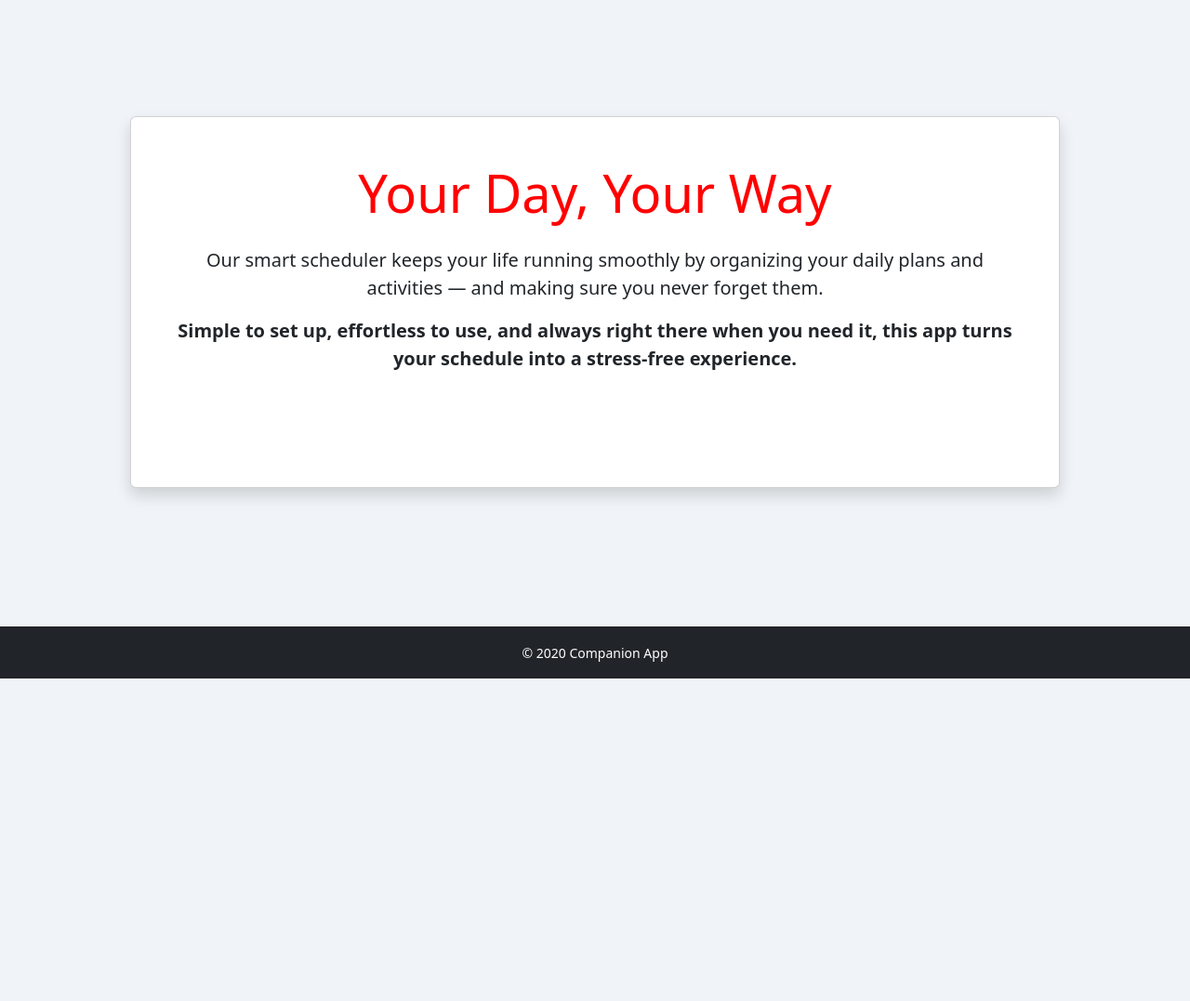
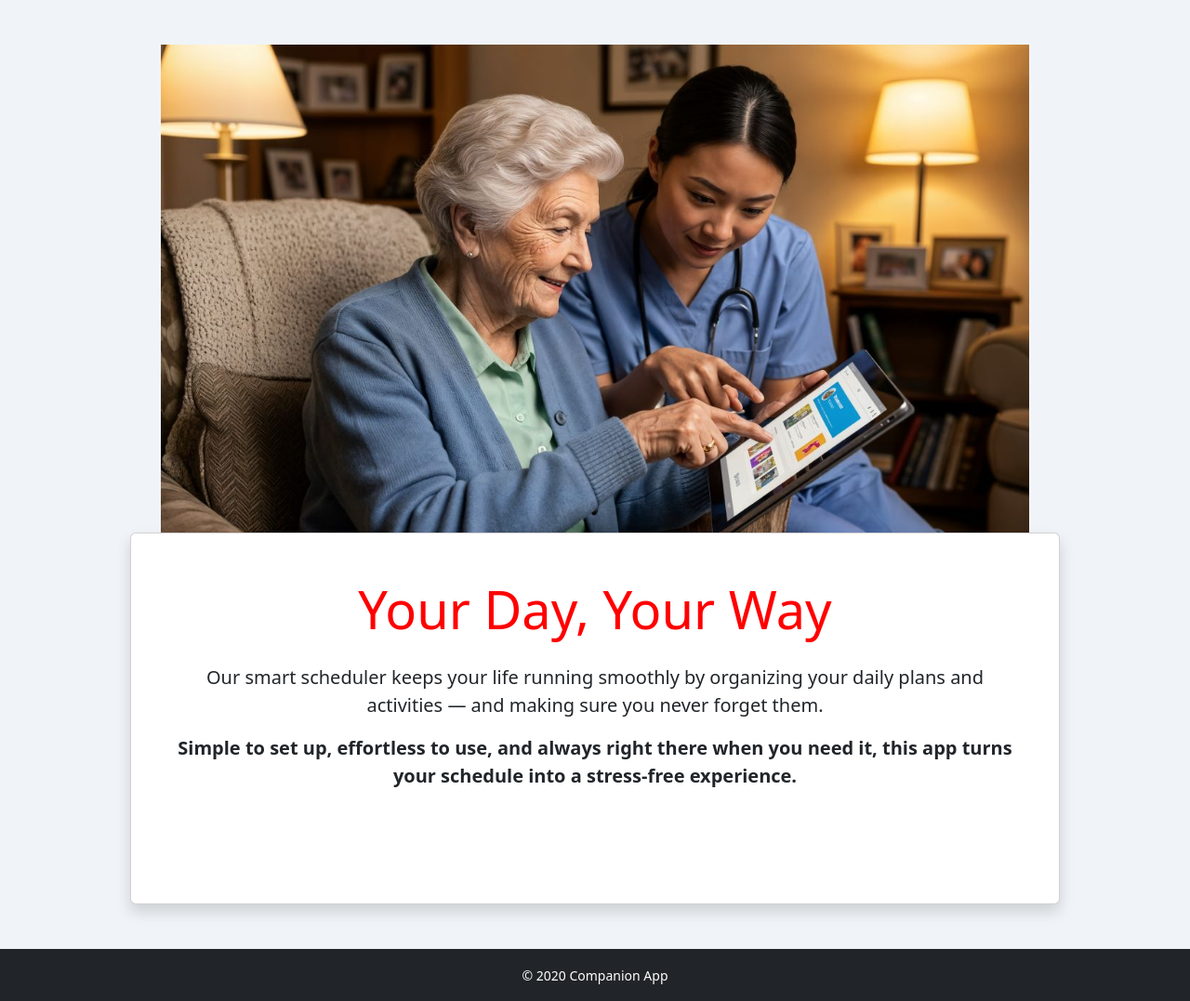
Before and after one commit to JamieJB123/hackathon2, a Django app: template templates/index.html in a window 1280 px wide. Shown: the part 70-1147 px from the top of the page at 93% size. Before the commit the page ends 800 px from the top, so only its background shows below. Run offline with Django 3.2, Linux system fonts and the light colour scheme; the template is opened without the code that fills it: most values are stand-ins (such as "Sample title", 1, 10 or a date in 2020).

Commit message:
Update layout with Hero image on Home page  and styles

```diff
--- a/static/css/style.css
+++ b/static/css/style.css
@@ -7,3 +7,25 @@ h1 {
 body {
     background-color: #f0f4f8;
 }
+.hero-img {
+  height: 200px;
+  object-fit: contain;
+}
+
+@media (min-width: 765px) {
+  .hero-img {
+    height: 375px;
+  }
+}
+
+@media (min-width: 1024px) {
+  .hero-img {
+    height: 525px;
+  }
+}
+
+@media (min-width: 1440px) {
+  .hero-img {
+    height: 570px;
+  }
+}
--- a/templates/index.html
+++ b/templates/index.html
@@ -39,10 +39,13 @@
         </div>
     </header>
 
+
     <!-- Main content -->
-    <main class="flex-fill container d-flex justify-content-center align-items-center">
+    <main class="container mt-4">
         {% block content %}
-        <div class="card shadow p-5 text-center" style="max-width: 1000px; width: 100%; min-height: 400px;">
+    <!-- Hero Image (only on home page) -->
+    <img src="{% static 'css/images/companion.jpg' %}" alt="Hero Image" class="img-fluid w-100 hero-img">
+    <div class="card shadow p-5 text-center mx-auto" style="max-width: 1000px; width: 100%; min-height: 400px;">
             <h1 class="mb-4 display-4">Your Day, Your Way</h1>
             <p class="mb-3 fs-5">
                 Our smart scheduler keeps your life running smoothly by organizing your daily plans and activities — and making sure you never forget them.
```
Also changed, not shown: static/css/Images/companion.jpg (renamed from static/css/companion.jpg). Lines whose indentation alone changed are shown as unchanged.
